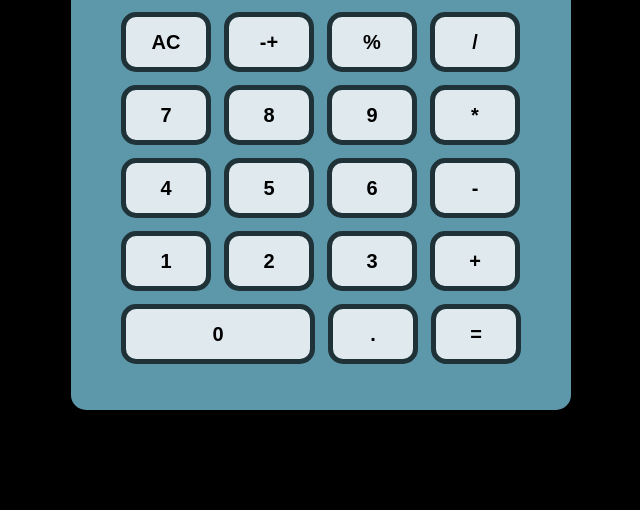
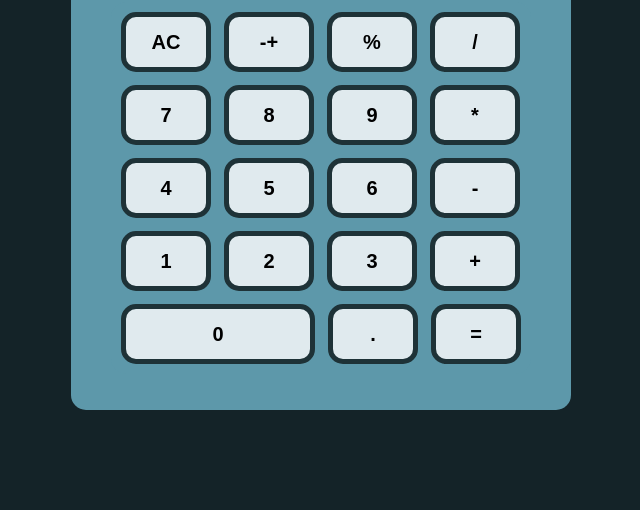
Before and after one commit to Moldedpeanuts/calculator, a plain HTML site: page index.html in a window 1280 px wide. Shown: the part 290-800 px from the top of the page, without its empty margins (319-959 px from the left). Drawn offline with Linux system fonts and the light colour scheme.

Commit message:
Make body background color darker

```diff
--- a/styles.css
+++ b/styles.css
@@ -4,7 +4,7 @@
 }
 
 body {
-    background-color: black;
+    background-color: rgb(20, 35, 40);
     display: flex;
     flex-direction: column;
     align-items: center;
```
